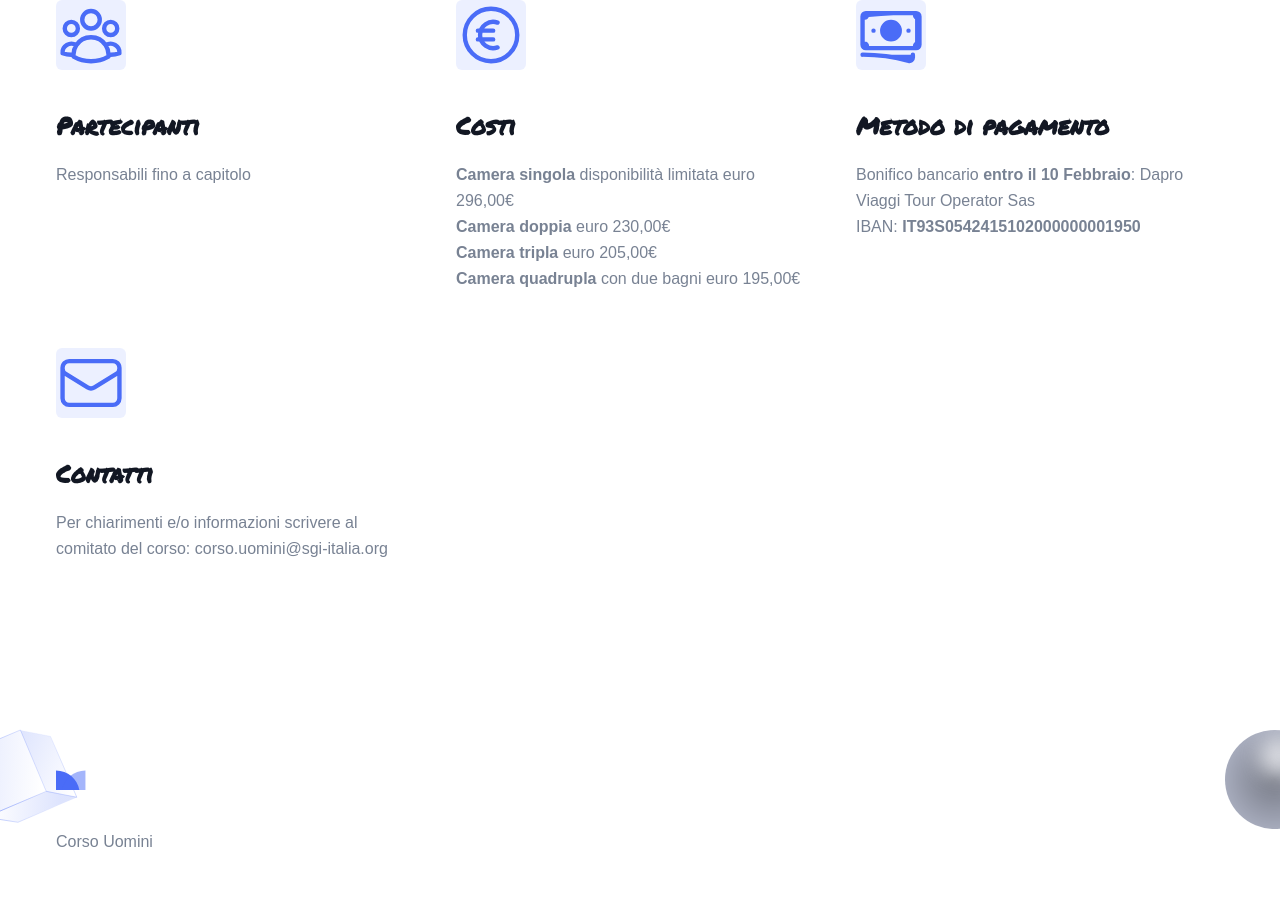
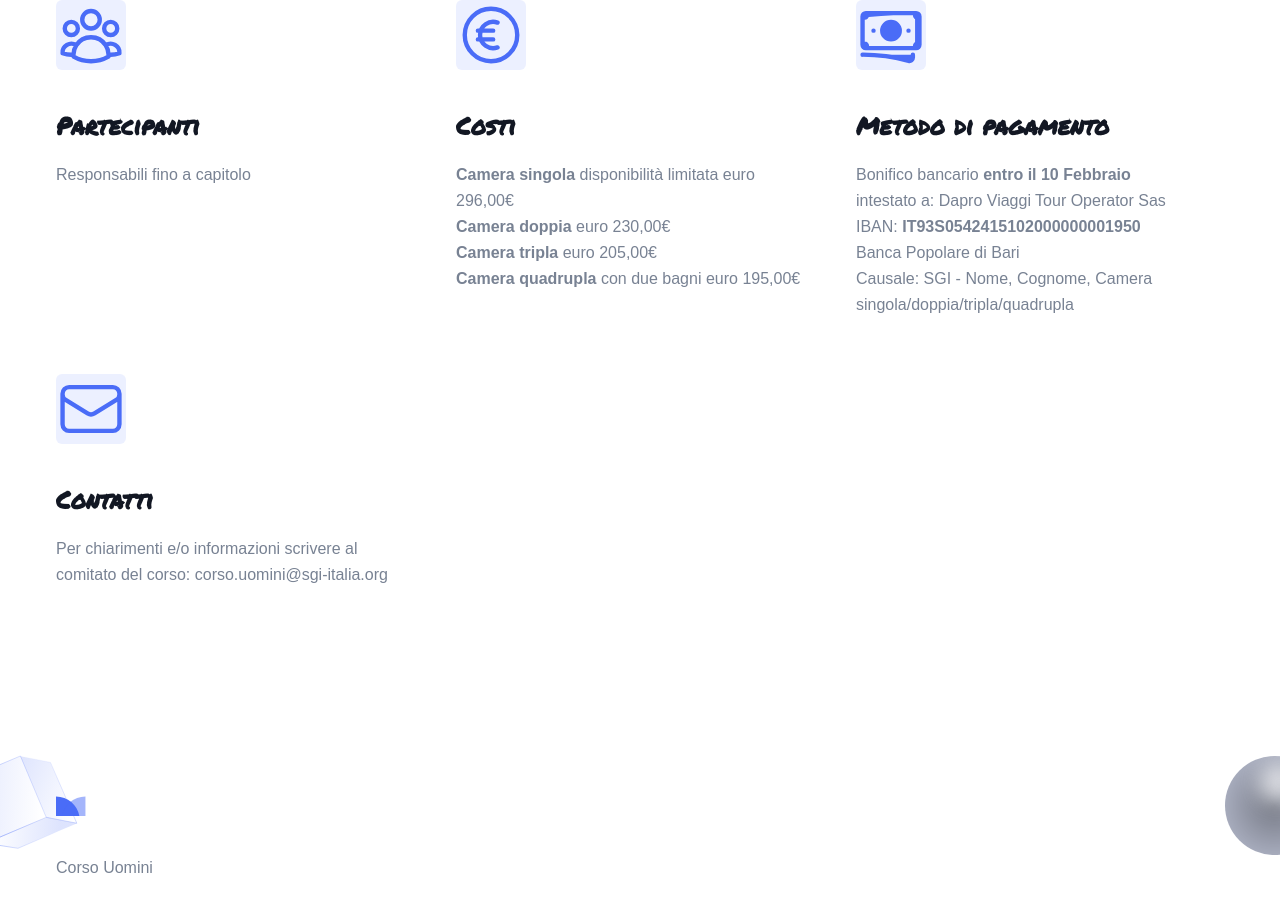
Before and after one commit to upalatucci/corso-uomini, a Next.js app: page / in a window 1280 px wide. Shown: the part 1669-2580 px from the top of the page. Built offline with nearby package versions, Linux system fonts and the light colour scheme; no server answers; the database is empty; sample sign-in values are in the browser's storage.

Commit message:
payment info

```diff
--- a/components/Features/featuresData.tsx
+++ b/components/Features/featuresData.tsx
@@ -52,7 +52,11 @@ const featuresData: Feature[] = [
     id: 5,
     icon: <BanknotesIcon className="fill-current" />,
     title: "Metodo di pagamento",
-    paragraphHTML: `Bonifico bancario <strong>entro il 10 Febbraio</strong>: Dapro Viaggi Tour Operator Sas <br>IBAN: <strong>IT93S0542415102000000001950</strong>`,
+    paragraphHTML: `Bonifico bancario <strong>entro il 10 Febbraio</strong> <br/>
+    intestato a: Dapro Viaggi Tour Operator Sas <br>
+    IBAN: <strong>IT93S0542415102000000001950</strong><br />
+    Banca Popolare di Bari <br />
+    Causale: SGI - Nome, Cognome, Camera singola/doppia/tripla/quadrupla`,
   },
 
   {
```
